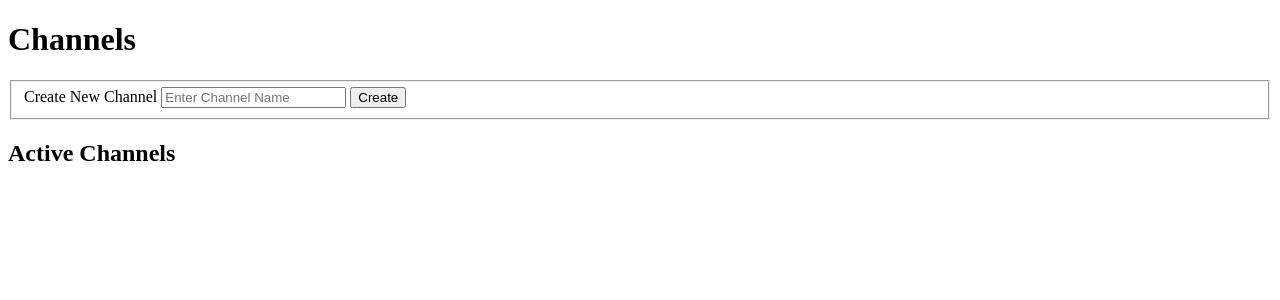
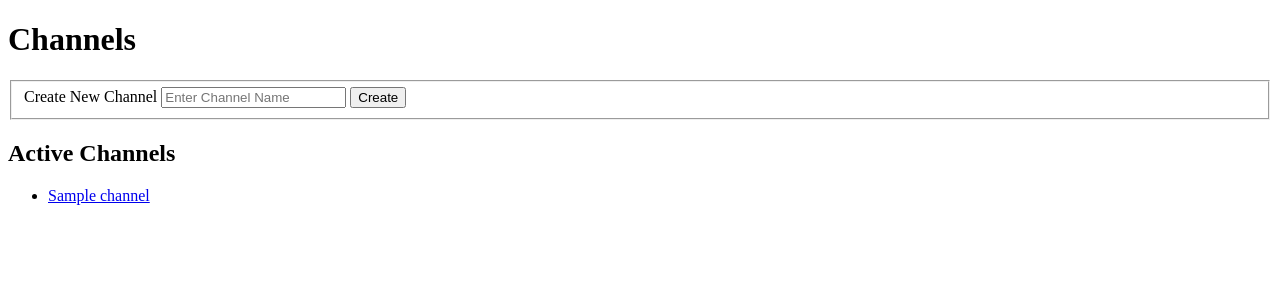
Before and after one commit to st003/CS50w-project2, a Flask app: template templates/index.html in a window 1280 px wide. Shown: the top 300 px of the page. Run offline with Flask 2, Linux system fonts and the light colour scheme; the visitor is signed in with stand-in values (Sample User, id 1); the template is opened without the code that fills it: most values are stand-ins (such as "Sample title", 1, 10 or a date in 2020).

Commit message:
Added channel list and put_channel route

```diff
--- a/application.py
+++ b/application.py
@@ -1,6 +1,6 @@
 import os
 
-from flask import Flask, redirect, render_template, request, session, url_for
+from flask import Flask, jsonify, redirect, render_template, request, session, url_for
 from flask_socketio import SocketIO, emit
 
 from helpers import error, login_required
@@ -22,7 +22,7 @@ def index():
 
     if request.method == 'GET':
 
-        return render_template('index.html')
+        return render_template('index.html', channels=CHANNELS)
 
     # http method is POST
     else:
@@ -42,3 +42,21 @@ def index():
             session['username'] = username
 
             return redirect(url_for('index'))
+
+
+# CHANNEL ROUTES
+@app.route("/channel/put", methods=['POST'])
+@login_required
+def put_channel():
+
+    if not request.form.get('channelName'):
+        return error('Channel name not provided')
+
+    new_channel = request.form.get('channelName')
+
+    if new_channel in CHANNELS:
+        return error('A channel by that name already exists')
+
+    CHANNELS[new_channel] = []
+
+    return redirect(url_for('index'))
--- a/requirements.txt
+++ b/requirements.txt
@@ -1,2 +1,3 @@
 Flask
 Flask-SocketIO
+eventlet
--- a/static/scripts.js
+++ b/static/scripts.js
@@ -0,0 +1,4 @@
+document.addEventListener('DOMContentLoaded', () => {
+
+
+});
--- a/templates/index.html
+++ b/templates/index.html
@@ -5,6 +5,8 @@
 {% endblock %}
 
 {% block main %}
+
+	<div id="index">
 
 		{% if not session.username %}
 
@@ -19,7 +21,7 @@
 		{% else %}
 
 			<h1>Channels</h1>
-		<form>
+			<form action="{{ url_for('put_channel') }}" method="post">
 				<fieldset>
 					<label>Create New Channel</label>
 					<input name="channelName" type="text" placeholder="Enter Channel Name" required>
@@ -28,8 +30,16 @@
 			</form>
 
 			<h2>Active Channels</h2>
-		<ul id="channelList"></ul>
+			<ul id="channelList">
+				{% for channel in channels %}
+					<li>
+						<a href="#">{{ channel }}</a>
+					</li>
+				{% endfor %}
+			</ul>
 
 		{% endif %}
 
+	</div><!--#index-->
+
 {% endblock %}
```
Lines whose indentation alone changed are shown as unchanged.
